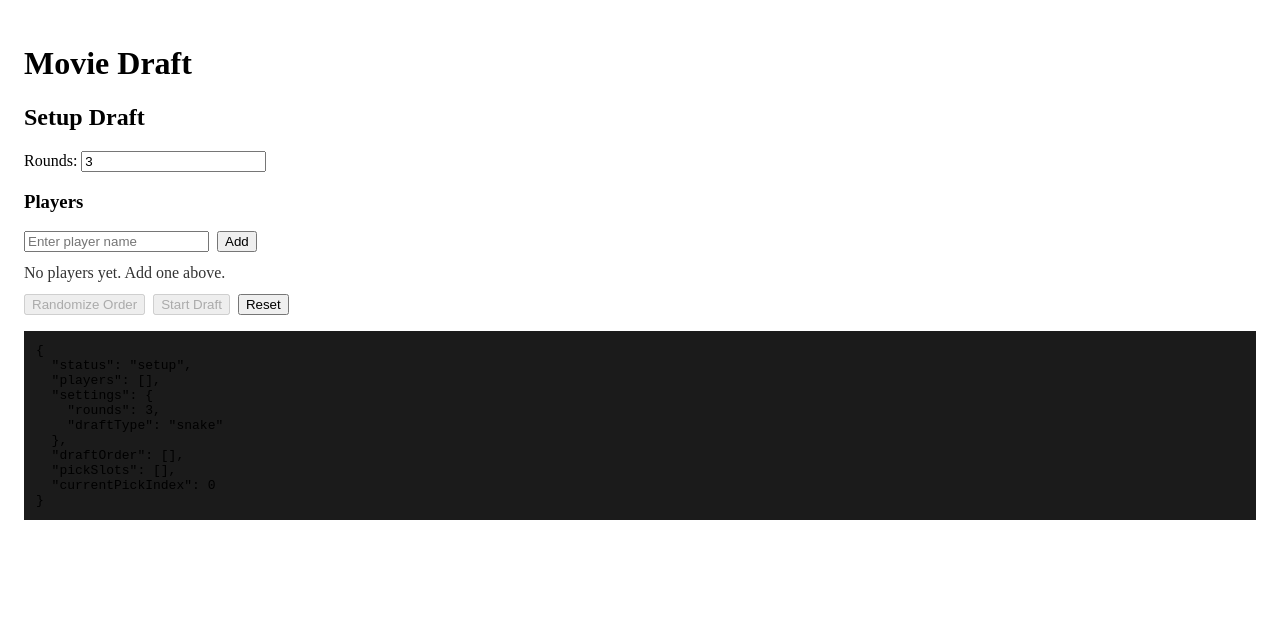
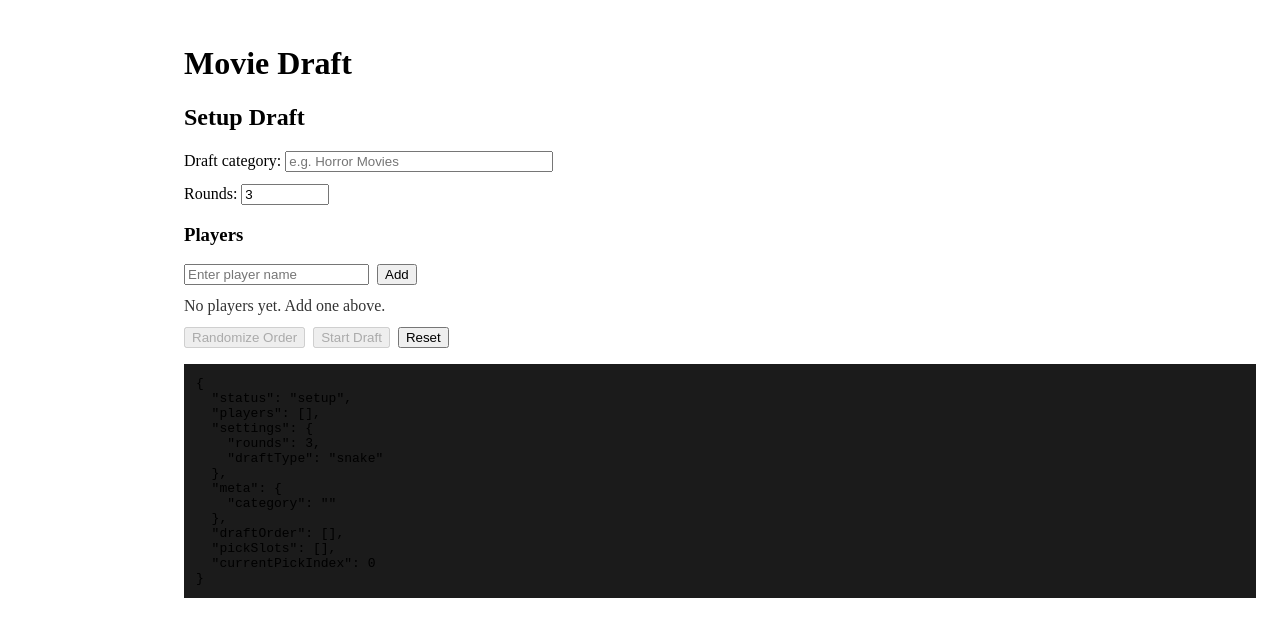
Before and after one commit to jerichomc/Movie-Drafter, a React (Vite) app: page / in a window 1280 px wide. Shown: the top 636 px of the page. Built offline with nearby package versions, Linux system fonts and the light colour scheme; the HTML template or start-up script is replaced by a standard one.

Commit message:
added podcast image and made UI cleaner

```diff
--- a/src/features/draft/DraftPage.jsx
+++ b/src/features/draft/DraftPage.jsx
@@ -2,20 +2,19 @@ import { useReducer } from 'react';
 import { draftReducer, initialDraftState } from './state/draftReducer';
 import SetupPanel from './components/SetupPanel';
 import DraftBoard from './components/DraftBoard';
-import MovieSearch from './components/MovieSearch'; // NEW: TMDB autocomplete
+import MovieSearch from './components/MovieSearch';
+
+// NEW: podcast logo import (make sure the file exists at this path)
+import podcastLogo from '../../assets/Podcast Cover Photo.PNG'
 
 function DraftPage() {
   const [state, dispatch] = useReducer(draftReducer, initialDraftState);
 
   const currentPick = state.pickSlots[state.currentPickIndex];
-  const currentPlayer = state.players.find(
-    (p) => p.id === currentPick?.playerId
-  );
-
-  const isFinished = state.status === 'finished'; // NEW: disable search when done
+  const currentPlayer = state.players.find((p) => p.id === currentPick?.playerId);
 
   return (
-    <div style={{ padding: 16 }}>
+    <div style={{ padding: 16, marginLeft: 160 }}>
       <h1>Movie Draft</h1>
 
       {state.status === 'setup' && (
@@ -25,15 +24,13 @@ function DraftPage() {
       {state.status === 'drafting' && (
         <>
           <div style={{ marginBottom: 12 }}>
-            <h2>Drafting</h2>
+            {/* <h2>Drafting</h2> */}
             <p>
-              Round {currentPick.round} —{' '}
-              <strong>{currentPlayer?.name}</strong> is picking
+              Round {currentPick.round} — <strong>{currentPlayer?.name}</strong> is picking
             </p>
 
-            {/* NEW: TMDB search box */}
             <MovieSearch
-              disabled={isFinished}
+              disabled={state.status === 'finished'}
               onSelect={(movie) =>
                 dispatch({
                   type: 'MAKE_PICK',
@@ -43,16 +40,60 @@ function DraftPage() {
             />
           </div>
 
+          {/* NEW: centered logo + category above the board */}
+          <div
+            style={{
+              display: 'flex',
+              flexDirection: 'column',
+              alignItems: 'center',
+              marginTop: 18,
+              marginBottom: 12,
+              gap: 8,
+            }}
+          >
+            <img
+              src={podcastLogo}
+              alt="Podcast logo"
+              style={{
+                height: 160,
+                width: 'auto',
+                display: 'block',
+                borderRadius: 100,
+              }}
+            />
+
+            <div style={{ fontSize: 22, fontWeight: 700 }}>
+              {state.meta.category?.trim() ? state.meta.category : 'Movie Draft'}
+            </div>
+          </div>
+
           <DraftBoard state={state} />
         </>
       )}
 
       {state.status === 'finished' && (
         <>
-          <h2>Finished</h2>
+          {/* NEW: show same header block when finished */}
+          <div
+            style={{
+              display: 'flex',
+              flexDirection: 'column',
+              alignItems: 'center',
+              marginTop: 18,
+              marginBottom: 12,
+              gap: 8,
+            }}
+          >
+            <img
+              src={podcastLogo}
+              alt="Podcast logo"
+              style={{ height: 160, width: 'auto', display: 'block', borderRadius: 100 }}
+            />
+            <div style={{ fontSize: 22, fontWeight: 700 }}>
+              {state.meta.category?.trim() ? state.meta.category : 'Movie Draft'}
+            </div>
+          </div>
 
-          {/* NEW: allow viewing board after draft ends */}
-          <MovieSearch disabled={true} onSelect={() => {}} />
           <DraftBoard state={state} />
         </>
       )}
--- a/src/features/draft/components/SetupPanel.jsx
+++ b/src/features/draft/components/SetupPanel.jsx
@@ -4,6 +4,25 @@ function SetupPanel({ state, dispatch }) {
   return (
     <div style={{ marginBottom: 16 }}>
       <h2>Setup Draft</h2>
+
+      {/* NEW: draft category input */}
+      <div style={{ marginBottom: 12 }}>
+        <label>
+          Draft category:{' '}
+          <input
+            type="text"
+            placeholder="e.g. Horror Movies"
+            value={state.meta.category}
+            onChange={(e) =>
+              dispatch({
+                type: 'SET_CATEGORY',
+                payload: { category: e.target.value },
+              })
+            }
+            style={{ width: 260 }}
+          />
+        </label>
+      </div>
 
       <div style={{ marginBottom: 12 }}>
         <label>
@@ -18,20 +37,16 @@ function SetupPanel({ state, dispatch }) {
                 payload: { rounds: e.target.value },
               })
             }
+            style={{ width: 80 }}
           />
         </label>
       </div>
 
-      <PlayerListEditor
-        players={state.players}
-        dispatch={dispatch}
-      />
+      <PlayerListEditor players={state.players} dispatch={dispatch} />
 
       <div style={{ display: 'flex', gap: 8, marginTop: 12 }}>
         <button
-          onClick={() =>
-            dispatch({ type: 'RANDOMIZE_DRAFT_ORDER' })
-          }
+          onClick={() => dispatch({ type: 'RANDOMIZE_DRAFT_ORDER' })}
           disabled={state.players.length < 2}
         >
           Randomize Order
--- a/src/features/draft/state/draftReducer.js
+++ b/src/features/draft/state/draftReducer.js
@@ -4,6 +4,12 @@ export const initialDraftState = {
   status: 'setup',
   players: [],
   settings: { rounds: 3, draftType: 'snake' },
+
+  // NEW: metadata about the draft (category/theme)
+  meta: {
+    category: '',
+  },
+
   draftOrder: [],
   pickSlots: [],
   currentPickIndex: 0,
@@ -18,19 +24,14 @@ export function draftReducer(state, action) {
 
       return {
         ...state,
-        players: [
-          ...state.players,
-          { id: crypto.randomUUID(), name },
-        ],
+        players: [...state.players, { id: crypto.randomUUID(), name }],
       };
     }
 
     case 'REMOVE_PLAYER': {
       return {
         ...state,
-        players: state.players.filter(
-          (p) => p.id !== action.payload.playerId
-        ),
+        players: state.players.filter((p) => p.id !== action.payload.playerId),
       };
     }
 
@@ -38,9 +39,7 @@ export function draftReducer(state, action) {
       return {
         ...state,
         players: state.players.map((p) =>
-          p.id === action.payload.playerId
-            ? { ...p, name: action.payload.name }
-            : p
+          p.id === action.payload.playerId ? { ...p, name: action.payload.name } : p
         ),
       };
     }
@@ -55,16 +54,25 @@ export function draftReducer(state, action) {
       };
     }
 
+    // NEW: set the draft category
+    case 'SET_CATEGORY': {
+      const category = action.payload?.category ?? '';
+      return {
+        ...state,
+        meta: {
+          ...state.meta,
+          category,
+        },
+      };
+    }
+
     case 'RANDOMIZE_DRAFT_ORDER': {
       const shuffled = [...state.players]
         .map((p) => ({ ...p, sort: Math.random() }))
         .sort((a, b) => a.sort - b.sort)
         .map((p) => p.id);
 
-      return {
-        ...state,
-        draftOrder: shuffled,
-      };
+      return { ...state, draftOrder: shuffled };
     }
 
     case 'START_DRAFT': {
@@ -75,10 +83,7 @@ export function draftReducer(state, action) {
           ? state.draftOrder
           : state.players.map((p) => p.id);
 
-      const pickSlots = generatePickSlots(
-        order,
-        state.settings.rounds
-      );
+      const pickSlots = generatePickSlots(order, state.settings.rounds);
 
       return {
         ...state,
@@ -90,7 +95,6 @@ export function draftReducer(state, action) {
     }
 
     case 'MAKE_PICK': {
-      // NEW: fill current pick with selected movie + advance turn
       const movie = action.payload?.movie;
       if (!movie) return state;
 
@@ -98,16 +102,13 @@ export function draftReducer(state, action) {
       const currentSlot = state.pickSlots[pickIndex];
       if (!currentSlot) return state;
 
-      // NEW: prevent picking the same TMDB movie twice
       const alreadyPicked = state.pickSlots.some(
         (slot) => slot.movie?.tmdbId === movie.tmdbId
       );
       if (alreadyPicked) return state;
 
       const nextPickSlots = state.pickSlots.map((slot) =>
-        slot.pickIndex === pickIndex
-          ? { ...slot, movie }
-          : slot
+        slot.pickIndex === pickIndex ? { ...slot, movie } : slot
       );
 
       const nextIndex = pickIndex + 1;
```
